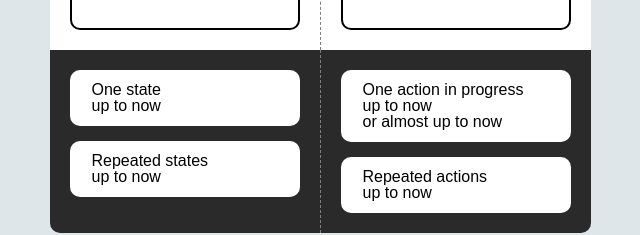
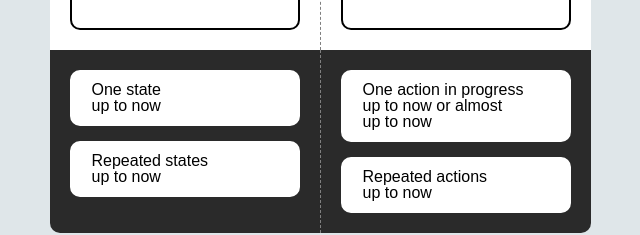
Before and after one commit to kamyninvlad/present-perfect-simple-present-perfect-contnuous, a plain HTML site: page index.html in a window 1280 px wide. Shown: the part 416-651 px from the top of the page, without its empty margins (320-960 px from the left). Drawn offline with Linux system fonts and the light colour scheme; a web font is replaced by a local one.

Commit message:
Update index.html

```diff
--- a/index.html
+++ b/index.html
@@ -34,7 +34,7 @@
                     <p class="uses">Repeated states<br>up to now</p>
                 </td>
                 <td>
-                    <p class="uses">One action in progress<br>up to now<br>or almost up to now</p>
+                    <p class="uses">One action in progress<br>up to now or <i>almost</i><br> up to now</p>
                     <p class="uses">Repeated actions<br>up to now</p>
                 </td>
             </tr>
```
